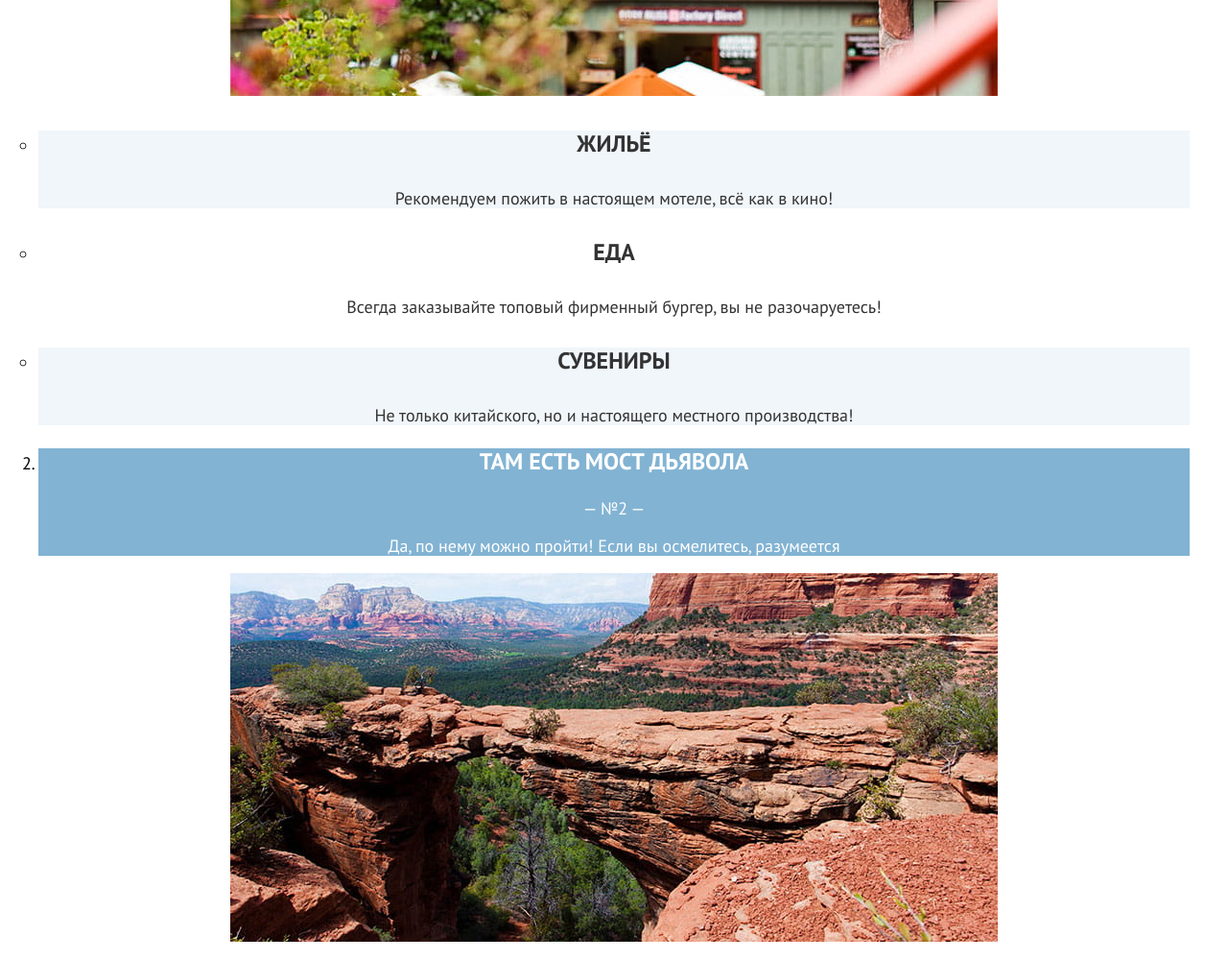
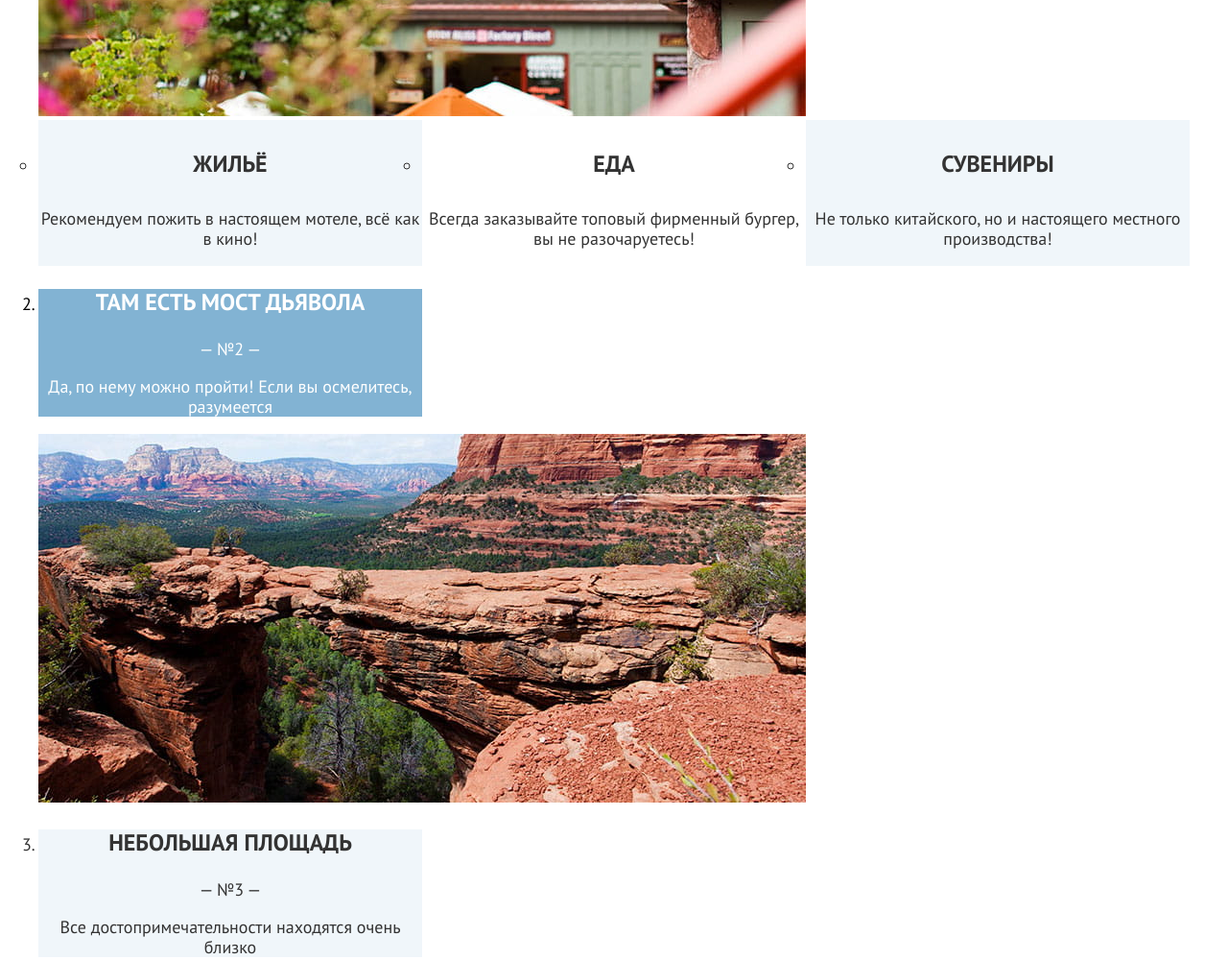
Before and after one commit to htmlacademy-htmlcss/1404645-sedona-34, a plain HTML site: page index.html in a window 1280 px wide. Shown: the part 1160-2160 px from the top of the page at 96% size. Drawn offline with Linux system fonts and the light colour scheme.

Commit message:
Добавляет стилизацию блока преимуществ

```diff
--- a/index.html
+++ b/index.html
@@ -61,7 +61,7 @@
 								<p>Седона — не аттракцион для туристов, там течёт своя жизнь</p>
 							</div>
 							<img src="./images/main-index/streets-of-sedona.jpg" width="800" height="384" alt="Улицы города Седона">
-							<ul class="advantages-list">
+							<ul class="advantages-list advantages-city-list">
 								<li class="advantages-item advantage-house">
 									<h4 class="advantages-title">Жильё</h4>
 									<p>Рекомендуем пожить в настоящем мотеле, всё как в кино!</p>
@@ -122,7 +122,7 @@
 
 			<footer class="main-footer">
 				<section class="footer-social">
-					<h2 class="visually-hidden">Мы в социальных сетях</h2>
+					<h2 class="visually-hidden" hidden>Мы в социальных сетях</h2>
 					<ul class="footer-social-list">
 						<li class="footer-social-item">
 							<a class="footer-social-link visually-hidden" href="#">ВКонтакте</a>
--- a/styles/style.css
+++ b/styles/style.css
@@ -127,6 +127,7 @@ body {
 	font-size: 18px;
 	line-height: 21px;
 	text-align: center;
+	width: 400px;
 }
 
 .advantages-title {
@@ -139,6 +140,12 @@ body {
 .advantage-city {
 	color: #FFFFFF;
 	background-color: #82B3D3;
+}
+
+.advantages-city-list {
+	display: flex;
+	justify-content: space-between;
+	width: 1200px;
 }
 
 .advantage-house {
```
